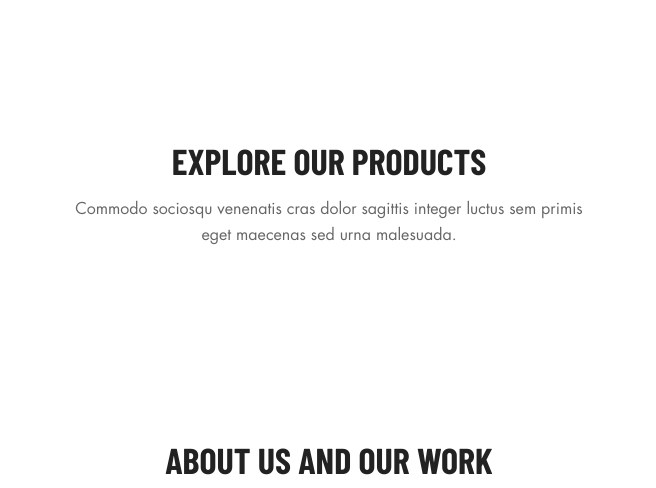
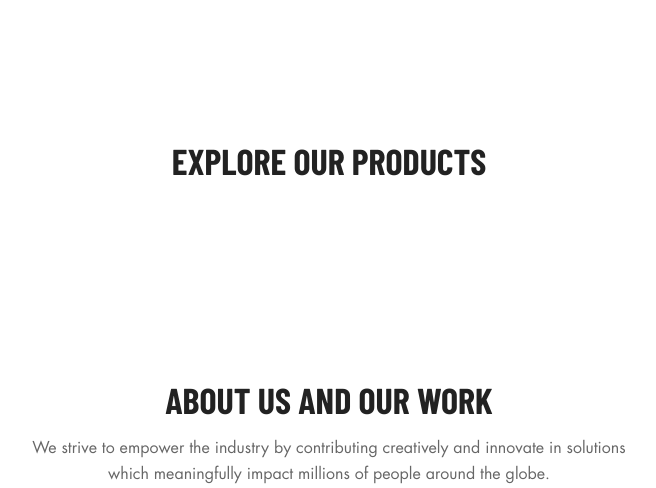
Before and after one commit to SenterExe/senter, a Django app: page / in a window 1280 px wide. Shown: the part 2646-3134 px from the top of the page, without its empty margins (311-967 px from the left). Run offline with Django 4.2, Linux system fonts and the light colour scheme; data that the repository does not hold is empty; some libraries are stand-ins or nearby versions; some web fonts are replaced.

Commit message:
push portal update 2

```diff
--- a/templates/includes/header.html
+++ b/templates/includes/header.html
@@ -13,7 +13,7 @@
             <ul>
               {% if user.id is not None %}
               <!-- <li><a href="{% url 'index' %}">Account</a></li> -->
-              <li><a href="{% url 'store' %}">Checkout</a></li>
+              <li><a href="{% url 'checkout' %}">Checkout</a></li>
               <li><a href="{% url 'logout' %}">Logout</a></li>
               {% else %}
               <li><a href="{% url 'login' %}">Login</a></li>
--- a/templates/index.html
+++ b/templates/index.html
@@ -174,11 +174,6 @@
     <div class="col-xl-12 col-lg-12 col-md-12 col-sm-12">
       <div class="section-wrapper text-center mb-35">
         <h2 class="section-title">Explore Our Products</h2>
-        <p>
-          Commodo sociosqu venenatis cras dolor sagittis integer luctus sem
-          primis<br />
-          eget maecenas sed urna malesuada.
-        </p>
       </div>
     </div>
     <div class="row">
--- a/templates/store/single.html
+++ b/templates/store/single.html
@@ -139,11 +139,9 @@
           <div class="viewcontent__footer border-top-0 border-bottom pb-30">
             <ul>
               <li>Category:</li>
-              <li>SKU:</li>
             </ul>
             <ul>
-              <li>jackets, Youth</li>
-              <li>woo-hoodie-with-logo</li>
+              <li>{{ product.category }}</li>
             </ul>
           </div>
         </div>
```
